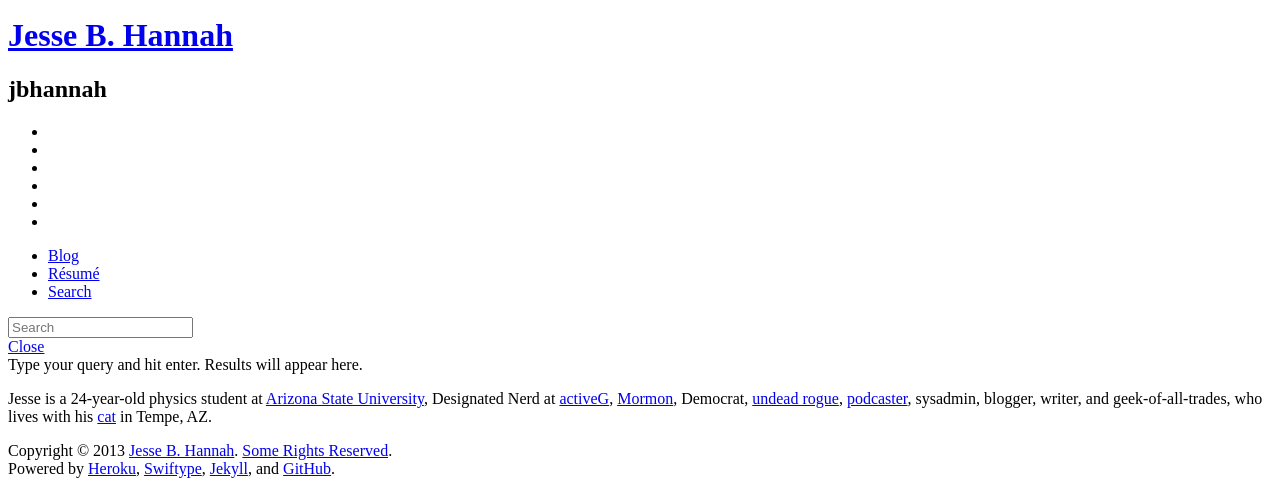
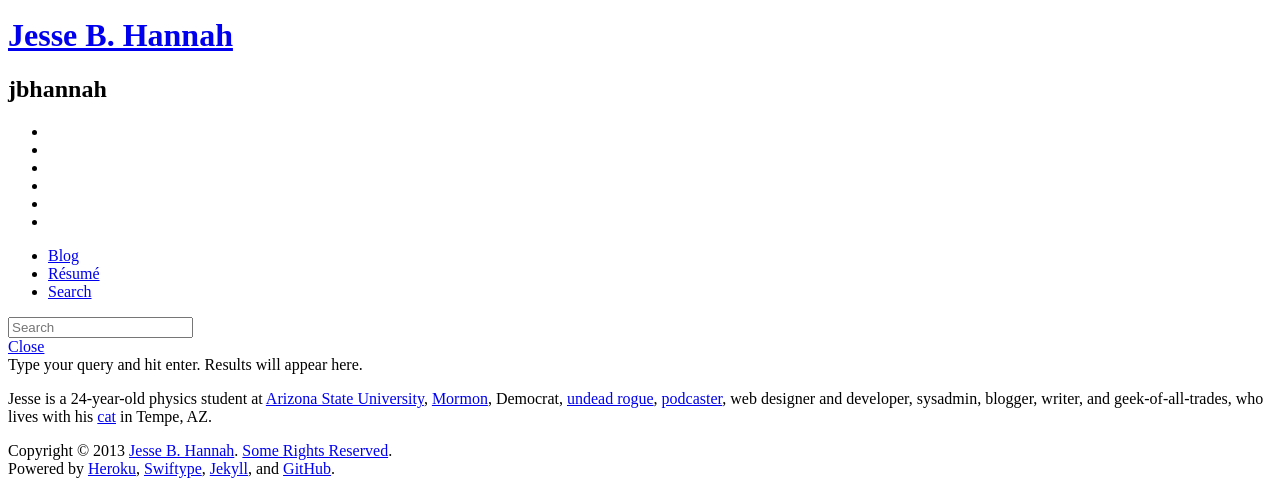
Before and after one commit to jbhannah/jbhannah.net-jekyll, a Jekyll site: the page built from index.html, in a window 1280 px wide, cut to the strip 212-702 px from the top of the page. Built offline with Jekyll 4.4.1, drawn with Linux system fonts in a browser that asks for light colours; nearby versions of some CDN libraries.

Commit message:
Updated bio

```diff
--- a/index.html
+++ b/index.html
@@ -9,14 +9,11 @@ body_class: index
   <span itemprop="alumniOf" itemscope itemtype="http://schema.org/EducationalOrganization">
     <span itemprop="name"><a itemprop="url" href="http://www.asu.edu/">Arizona State University</a></span>,
   </span>
-  <span itemprop="jobTitle">Designated Nerd</span> at
-  <span itemprop="affiliation" itemscope itemtype="http://schema.org/Organization">
-    <span itemprop="name"><a itemprop="url" href="http://activeg.com/">activeG</a></span>,
-  </span>
   <a href="http://mormon.org/me/18K9">Mormon</a>,
   Democrat,
   <a href="/wow.html">undead rogue</a>,
   <a href="http://pitchforkpodcast.com/">podcaster</a>,
+  web designer and developer,
   sysadmin,
   blogger,
   writer,
```
